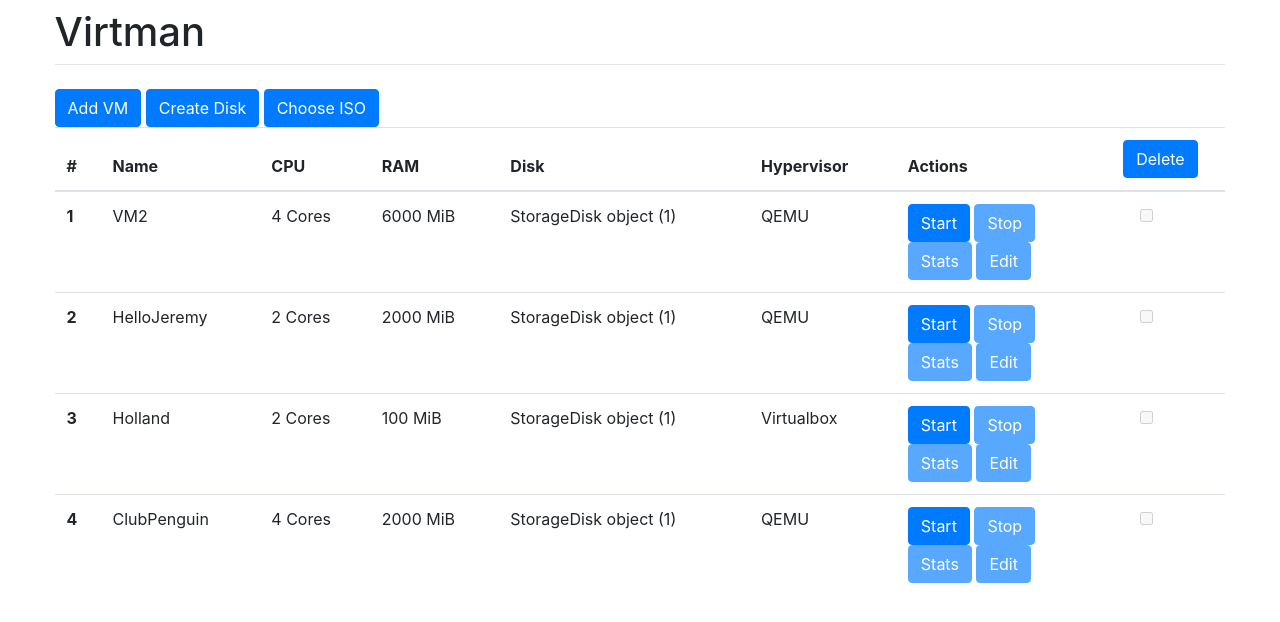
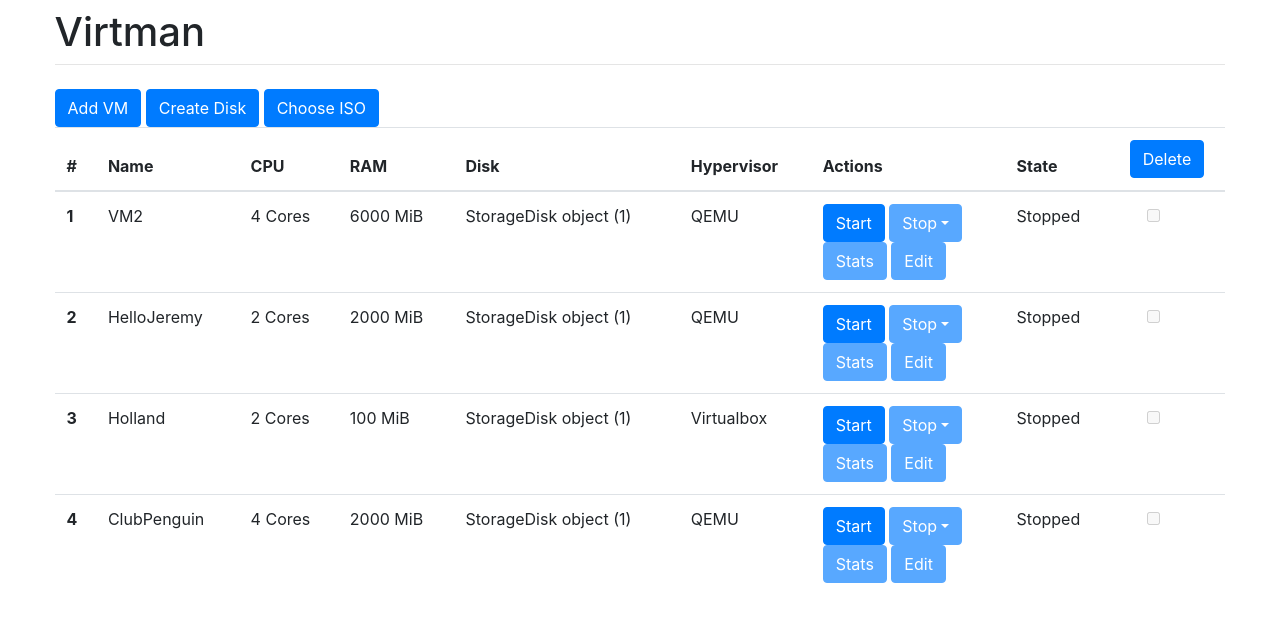
Before and after one commit to techtino/Virtman-WebUI, a Django app: page /manager/listing in a window 1280 px wide. Shown: the part 56-678 px from the top of the page. Run offline with Django 3.2, Linux system fonts and the light colour scheme; a user stored in the database is signed in; data comes from the database, SQL or seed files in the repository; both versions use the stored data as it was after the commit; some libraries are stand-ins or nearby versions.

Commit message:
Added dropdown for stop button

```diff
--- a/virtman/manager/templates/base.html
+++ b/virtman/manager/templates/base.html
@@ -43,6 +43,8 @@
 			</div>
 		</div>
 	</div>
-   <script src="https://stackpath.bootstrapcdn.com/bootstrap/4.3.1/js/bootstrap.min.js" integrity="sha384-JjSmVgyd0p3pXB1rRibZUAYoIIy6OrQ6VrjIEaFf/nJGzIxFDsf4x0xIM+B07jRM" crossorigin="anonymous"></script>
   </body>
+<script src="https://code.jquery.com/jquery-3.2.1.slim.min.js" integrity="sha384-KJ3o2DKtIkvYIK3UENzmM7KCkRr/rE9/Qpg6aAZGJwFDMVNA/GpGFF93hXpG5KkN" crossorigin="anonymous"></script>
+<script src="https://cdnjs.cloudflare.com/ajax/libs/popper.js/1.12.9/umd/popper.min.js" integrity="sha384-ApNbgh9B+Y1QKtv3Rn7W3mgPxhU9K/ScQsAP7hUibX39j7fakFPskvXusvfa0b4Q" crossorigin="anonymous"></script>
+<script src="https://maxcdn.bootstrapcdn.com/bootstrap/4.0.0/js/bootstrap.min.js" integrity="sha384-JZR6Spejh4U02d8jOt6vLEHfe/JQGiRRSQQxSfFWpi1MquVdAyjUar5+76PVCmYl" crossorigin="anonymous"></script>
 </html>
--- a/virtman/manager/templates/listing.html
+++ b/virtman/manager/templates/listing.html
@@ -2,10 +2,12 @@
 
 {% block content %}
 
+<div class="dropdown show">
 <form id="DeleteVM"> </form>
 <a class="btn btn-primary" href="/manager/add">Add VM</a>
 <a class="btn btn-primary" href="/manager/createDisk">Create Disk</a>
 <a class="btn btn-primary" href="/manager/uploadISO">Choose ISO</a>
+
 {% if VM_list %}
 <table class="table">
   <thead>
@@ -17,6 +19,7 @@
       <th scope"col">Disk</th>
       <th scope="col">Hypervisor</th>
       <th scope="col">Actions</th>
+      <th scope="col">State</th>
       <th scope="col" style="text-align: center"><button form="DeleteVM" type="submit" formmethod="post" class="btn btn-primary">Delete</button></th>
     </tr>
   </thead>
@@ -32,25 +35,29 @@
         <td>
         {% if vm.state == 'ON' %}
         <button type="button" class="btn btn-primary" disabled>Start</button>
-        <a class="btn dropdown-toggle" data-toggle="dropdown" href="#">Stop
-        <span class="caret"></span>
-        </a>
-        <ul class="dropdown-menu">
-        /manager/{{ vm.id }}/stopVM
-        </ul>
+        <button class="btn btn-primary dropdown-toggle" type="button" id="dropdownMenuButton" data-toggle="dropdown" aria-haspopup="true" aria-expanded="false">
+          Stop
+        </button>
+        <div class="dropdown-menu" aria-labelledby="dropdownMenuButton">
+          <a class="dropdown-item" href="#">Shutdown</a>
+          <a class="dropdown-item" href="#">Restart</a>
+          <a class="dropdown-item" href="/manager/{{ vm.id }}/stopVM">Force Off</a>
+        </div>
         <br>
         <a class="btn btn-primary" href="/manager/{{ vm.id }}/viewStats">Stats</a>
         <a class="btn btn-primary" href="/manager/{{ vm.id }}/edit">Edit</a>
         {% else %}
         <a class="btn btn-primary" href="/manager/{{ vm.id }}/startVM">Start </a>
-        <button type="button" class="btn btn-primary" disabled>Stop</button>
+        <button type="button" class="btn btn-primary dropdown-toggle" disabled>Stop</button>
         <br>
         <button type="button" class="btn btn-primary" disabled>Stats</button>
         <button type="button" class="btn btn-primary" disabled>Edit</button>
         {% endif %}
         {% if vm.state == "ON" %}
+        <td>Running</td>
         <td style="text-align: center"><input class="form-check-input" type="checkbox" value="" name="VMs" id="{{vm.id}}"></td>
         {% else %}
+        <td>Stopped</td>
         <td style="text-align: center"><input class="form-check-input" type="checkbox" value="" disabled></td>
         {% endif %}
         </td>
```
Also changed, not shown: virtman/db.sqlite3.
